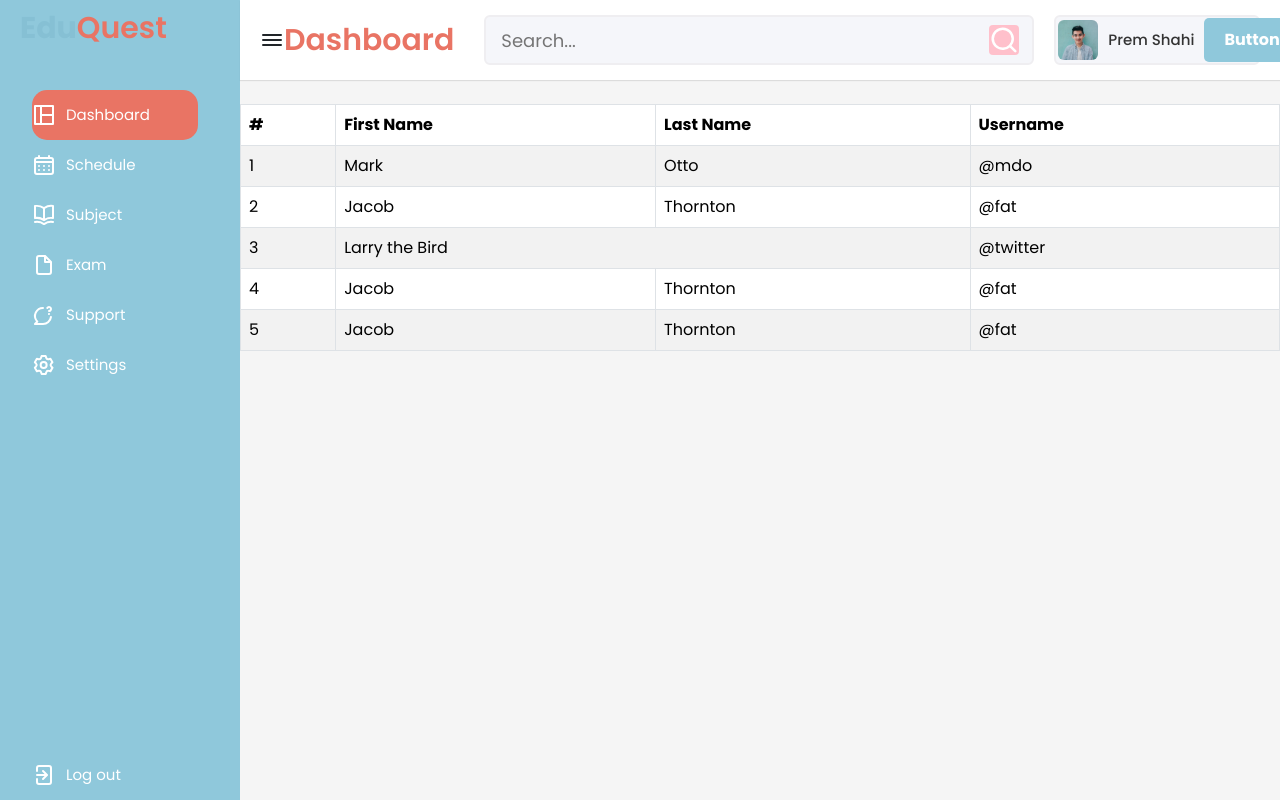
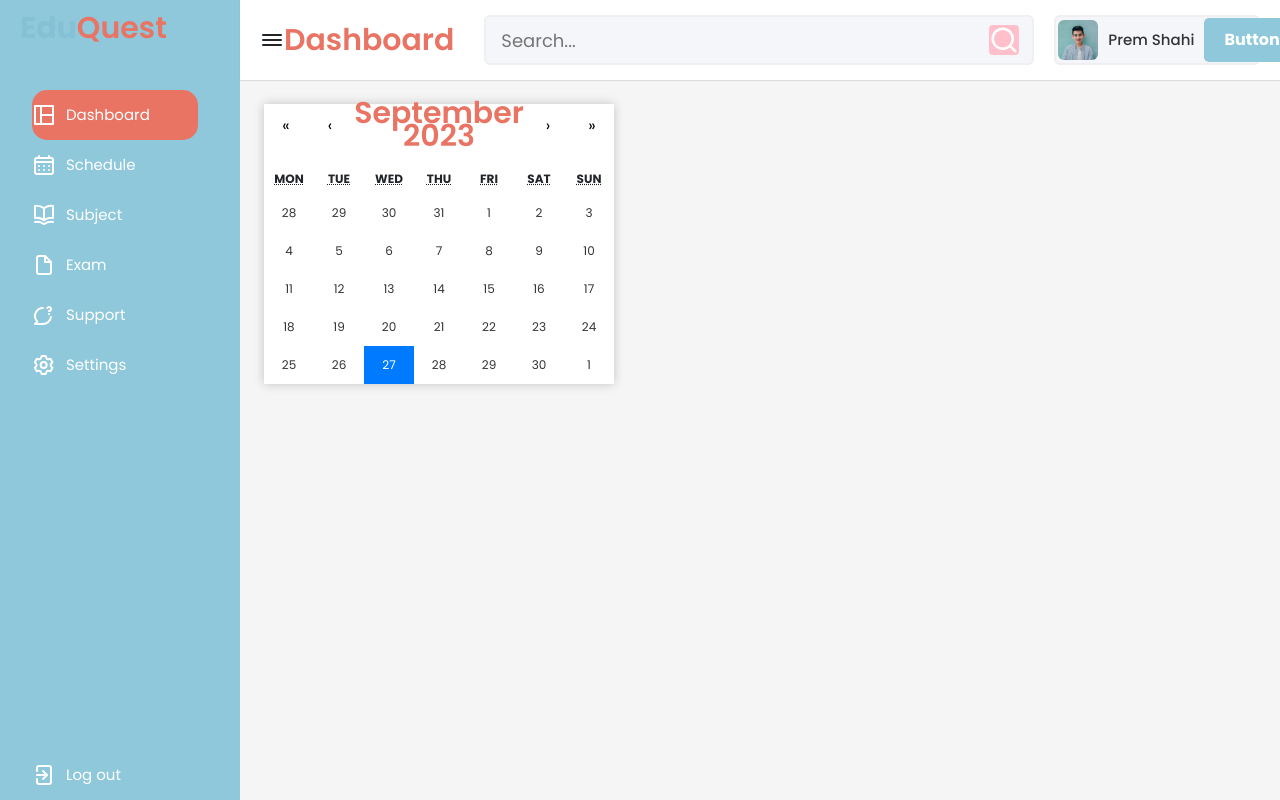
Before and after one commit to zinando/EduQuest, a React (Vite) app in the folder Frontend/: page /schedule in a window 1280 px wide. Built offline with nearby package versions, Linux system fonts and the light colour scheme.

Commit message:
Added calendar

```diff
--- a/Frontend/src/pages/Schedule/Schedule.jsx
+++ b/Frontend/src/pages/Schedule/Schedule.jsx
@@ -1,63 +1,35 @@
-import '../../layout/Sidebar/SideBar.css'
-import Navbar from '../../layout/NavBar/NavBar'
-import Sidebar from '../../layout/Sidebar/SideBar'
+import { useState } from 'react';
+import 'react-calendar/dist/Calendar.css';
+import Calendar from 'react-calendar';
+import './Schedule.css'
+import '../../layout/Sidebar/SideBar.css';
+import Navbar from '../../layout/NavBar/NavBar';
+import Sidebar from '../../layout/Sidebar/SideBar';
 import Table from 'react-bootstrap/Table';
 
 export default function Subject() {
+  const [date, setDate] = useState(new Date());
+
+  const handleDateChange = (newDate) => {
+    setDate(newDate);
+  };
+
   return (
     <>
       <Sidebar />
       <section className="home-section">
         <Navbar />
-        <div className="home-content" >
+        <div className="home-content ps-4">
+          {/* calendar component */}
+          <Calendar
+            onChange={handleDateChange}
+            value={date}
+          />
           <Table striped bordered hover>
-            <thead>
-              <tr>
-                <th>#</th>
-                <th>First Name</th>
-                <th>Last Name</th>
-                <th>Username</th>
-              </tr>
-            </thead>
-            <tbody>
-              <tr>
-                <td>1</td>
-                <td>Mark</td>
-                <td>Otto</td>
-                <td>@mdo</td>
-              </tr>
-              <tr>
-                <td>2</td>
-                <td>Jacob</td>
-                <td>Thornton</td>
-                <td>@fat</td>
-              </tr>
-              <tr>
-                <td>3</td>
-                <td colSpan={2}>Larry the Bird</td>
-                <td>@twitter</td>
-              </tr>
-              <tr>
-                <td>4</td>
-                <td>Jacob</td>
-                <td>Thornton</td>
-                <td>@fat</td>
-              </tr>
-              <tr>
-                <td>5</td>
-                <td>Jacob</td>
-                <td>Thornton</td>
-                <td>@fat</td>
-              </tr>
-            </tbody>
+            {/* ..table content ... */}
           </Table>
         </div>
-
-
-
       </section>
-
-
     </>
-  )
+  );
 }
```
